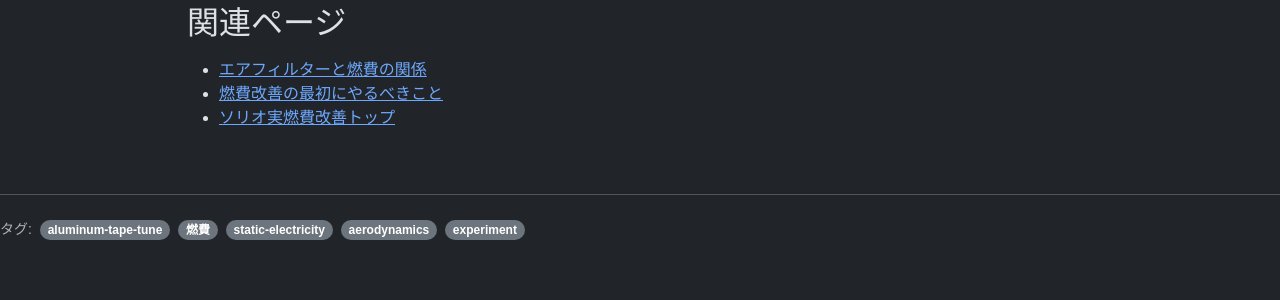
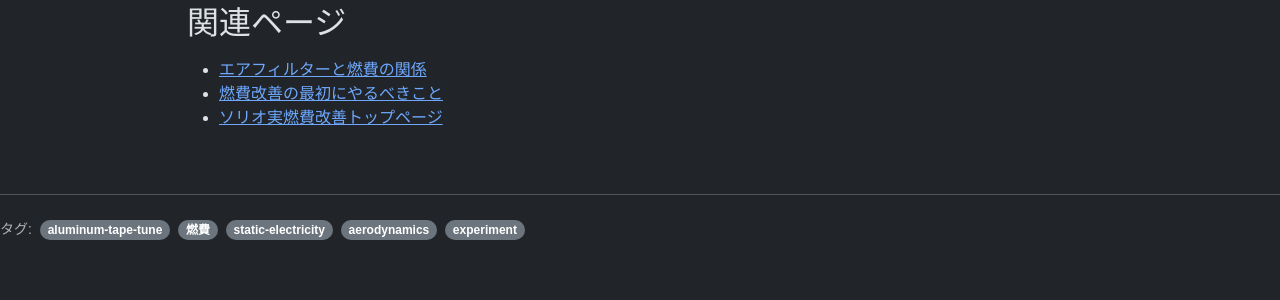
Before and after one commit to funyapar-org/fuel-lab, a Jekyll site: the page built from _knowledge/aluminum-tape-tune-fuel-economy.md, in a window 1280 px wide and 900 px high, scrolled down 1997 px. Shown: the part 292-592 px from the top of the window. Built offline with Jekyll 4.4.1, drawn with Linux system fonts in a browser that asks for light colours.

Commit message:
aluminum-tape-tune-fuel-economy.md を更新

```diff
--- a/_knowledge/aluminum-tape-tune-fuel-economy.md
+++ b/_knowledge/aluminum-tape-tune-fuel-economy.md
@@ -139,7 +139,7 @@
       <ul>
         <li><a href="/fuel-lab/knowledge/air-filter-fuel-economy-na.html">エアフィルターと燃費の関係</a></li>
         <li><a href="/fuel-lab/knowledge/first-action.html">燃費改善の最初にやるべきこと</a></li>
-        <li><a href="/fuel-lab/solio/">ソリオ実燃費改善トップ</a></li>
+        <li><a href="/fuel-lab/solio/solio-overview.html">ソリオ実燃費改善トップページ</a></li>
       </ul>
 
     </div>
```
